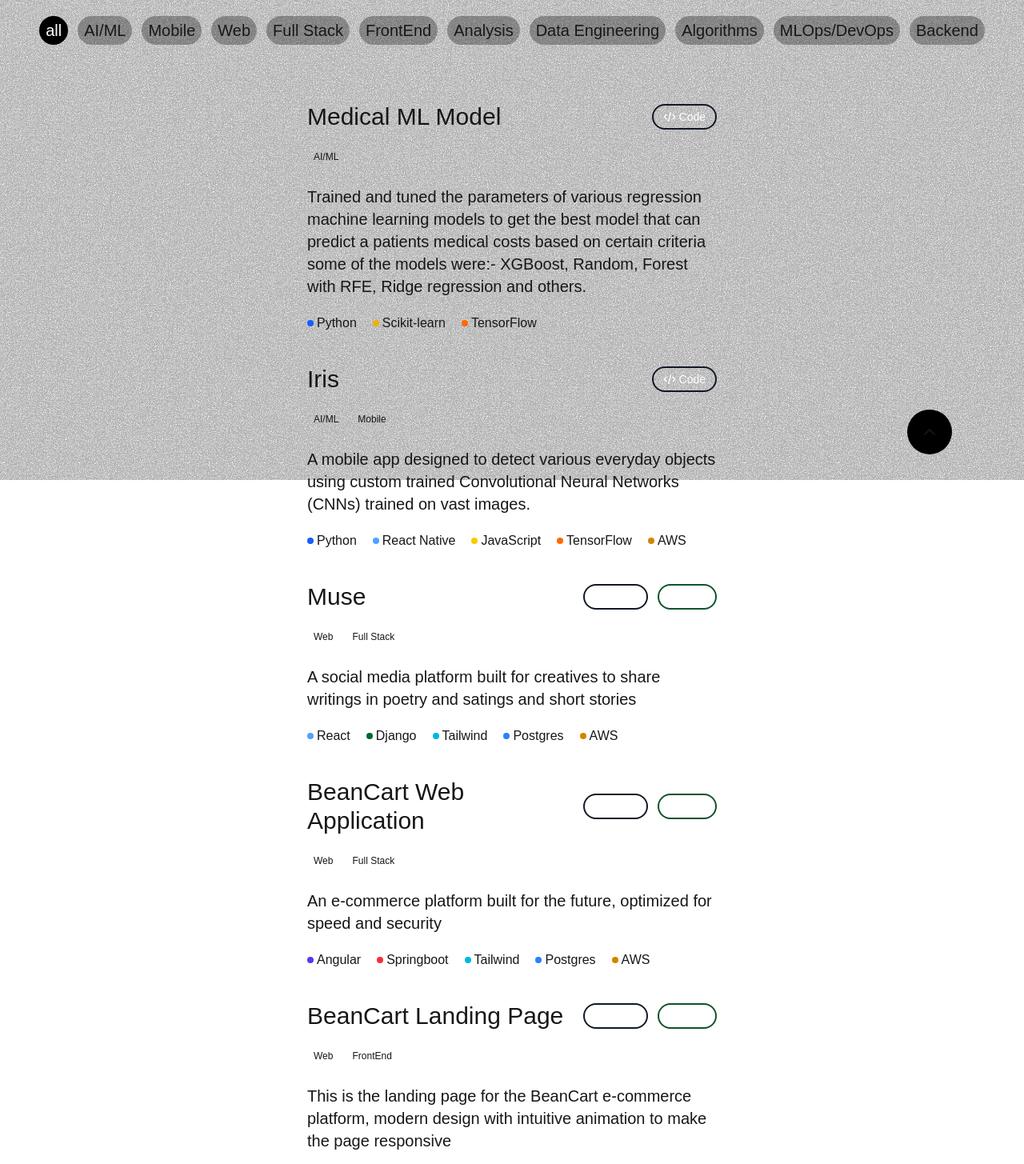
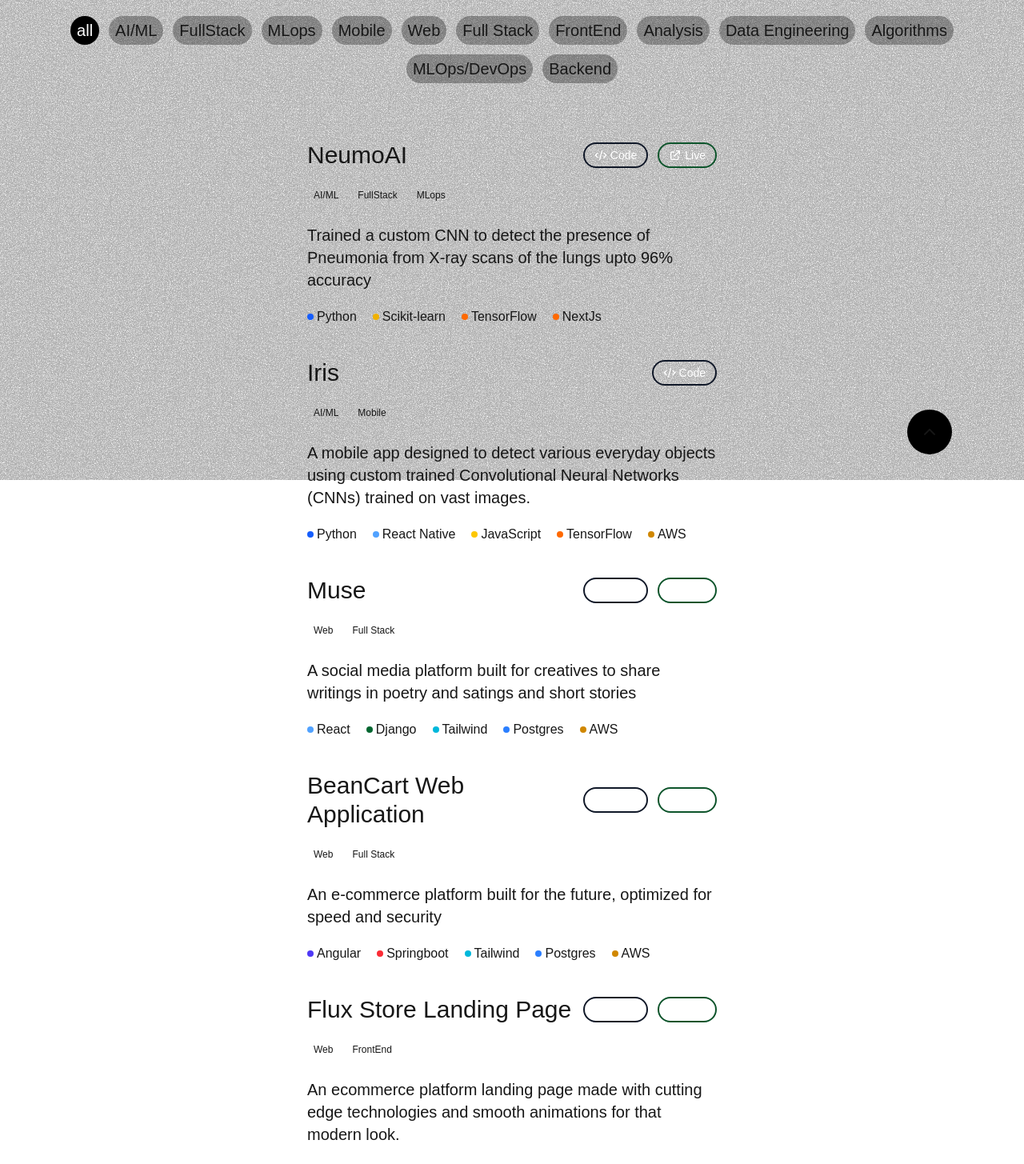
Before and after one commit to arnoldchrisoduor1/portfolio_v3, a Next.js app: page /projects in a window 1280 px wide. Shown: the part 200-1655 px from the top of the page at 80% size. Built offline with nearby package versions, Linux system fonts and the light colour scheme.

Commit message:
updates kidogo

```diff
--- a/src/app/projects/page.tsx
+++ b/src/app/projects/page.tsx
@@ -9,17 +9,18 @@ import Link from "next/link";
 const projects: Project[] = [
   {
     id: "medicals",
-    categories: ["AI/ML"],
-    title: "Medical ML Model",
+    categories: ["AI/ML", "FullStack", "MLops"],
+    title: "NeumoAI",
     description:
-      "Trained and tuned the parameters of various regression machine learning models to get the best model that can predict a patients medical costs based on certain criteria some of the models were:- XGBoost, Random, Forest with RFE, Ridge regression and others.",
+      "Trained a custom CNN to detect the presence of Pneumonia from X-ray scans of the lungs upto 96% accuracy",
     tools: [
       { id: 1, item: "Python", color: "bg-blue-600" },
       { id: 2, item: "Scikit-learn", color: "bg-yellow-500" },
       { id: 3, item: "TensorFlow", color: "bg-orange-500" },
+      { id: 4, item: "NextJs", color: "bg-orange-500" },
     ],
     codeLink: "https://github.com/arnoldchrisoduor1/MachineLearning-and-NeuralNetworks",
-    liveLink: null,
+    liveLink: "https://neumoai.netlify.app/",
     delay: 0.1
   },
   {
@@ -74,17 +75,17 @@ const projects: Project[] = [
     delay: 0.2
   },
   {
-    id: "beancart-landing",
+    id: "fluxstore-landing",
     categories: ["Web", "FrontEnd"],
-    title: "BeanCart Landing Page",
+    title: "Flux Store Landing Page",
     description:
-      "This is the landing page for the BeanCart e-commerce platform, modern design with intuitive animation to make the page responsive",
+      "An ecommerce platform landing page made with cutting edge technologies and smooth animations for that modern look.",
     tools: [
       { id: 4, item: "Vue", color: "bg-green-300" },
       { id: 6, item: "Tailwind", color: "bg-cyan-500" },
     ],
-    codeLink: "https://github.com/arnoldchrisoduor1/BeanCart",
-    liveLink: "https://beancart.shop",
+    codeLink: "https://github.com/arnoldchrisoduor1/FluxStore",
+    liveLink: "https://fluxstore.netlify.app/",
     delay: 0.2
   },
   {
```
